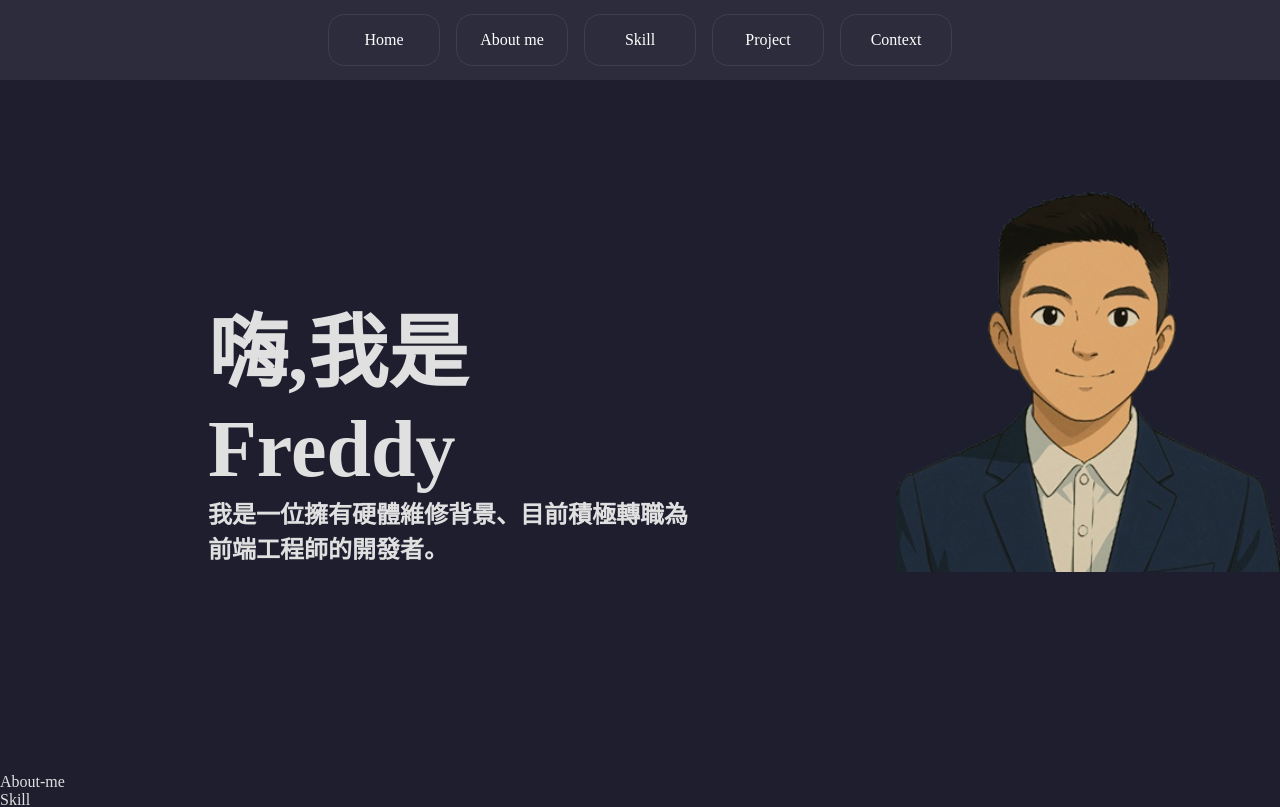
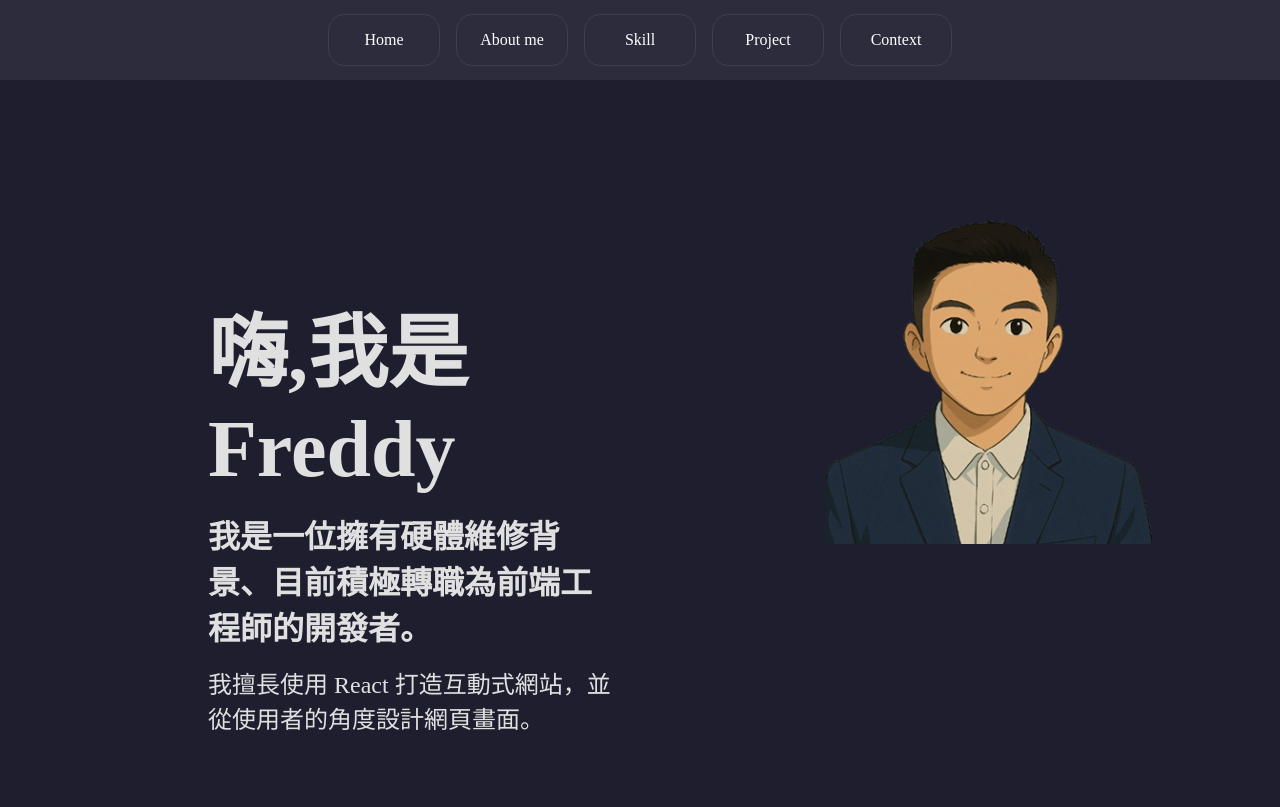
Before and after one commit to freddy990117/My_Website, a React (Vite) app: page / in a window 1280 px wide. Shown: the top 807 px of the page. Built offline with nearby package versions, Linux system fonts and the light colour scheme.

Commit message:
微調 introduce 內容

```diff
--- a/src/Components/Homepage.jsx
+++ b/src/Components/Homepage.jsx
@@ -29,6 +29,7 @@ const Homepage = () => {
         <section className="introduce">
           <h1>嗨,我是 Freddy</h1>
           <h2>我是一位擁有硬體維修背景、目前積極轉職為前端工程師的開發者。</h2>
+          <p>我擅長使用 React 打造互動式網站，並從使用者的角度設計網頁畫面。</p>
         </section>
         <section className="myPicture"></section>
       </section>
--- a/src/index.css
+++ b/src/index.css
@@ -54,8 +54,16 @@ header {
       font-size: 5rem;
       color: #e0e0e0;
     }
+    h2 {
+      margin: 1rem 0;
+      font-size: 2rem;
+    }
+    p {
+      font-size: 1.5rem;
+    }
   }
   .myPicture {
+    margin-right: 8rem;
     flex: 4;
     background-image: url(../public/image.png);
     background-size: contain;
```
